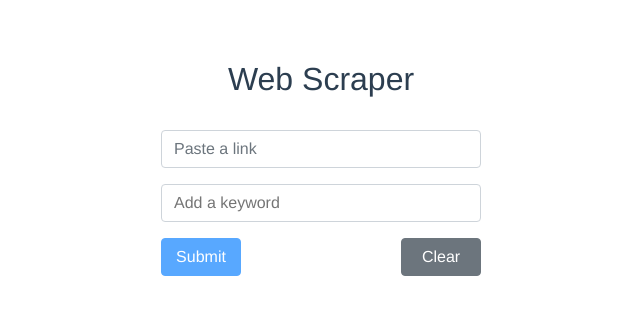
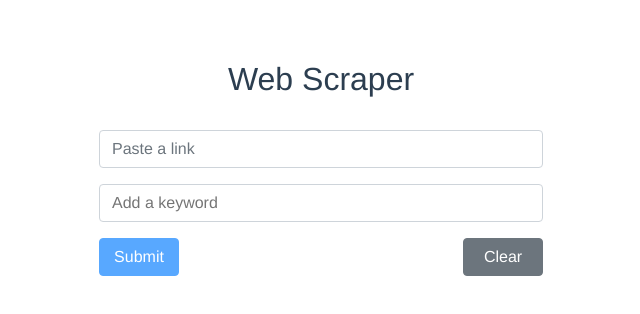
Before and after one commit to developer-mp/web_scraper, a Vue app in the folder client/: page / in a window 1280 px wide. Shown: the top 314 px of the page, without its empty margins (319-959 px from the left). Built offline with nearby package versions, Linux system fonts and the light colour scheme.

Commit message:
Updated UI

```diff
--- a/client/src/components/MainPage.vue
+++ b/client/src/components/MainPage.vue
@@ -1,41 +1,30 @@
 <template>
-  <div
-    style="
-      display: flex;
-      flex-direction: column;
-      align-items: center;
-      justify-content: center;
-    "
-  >
-    <h2 style="margin-bottom: 1em">Web Scraper</h2>
-    <div style="width: 25%">
-      <div style="margin-bottom: 1em">
+  <div class="container">
+    <h2 class="header">Web Scraper</h2>
+    <div class="form-wrapper">
+      <div class="form-input">
         <b-form-input
           v-model="url"
           type="text"
           placeholder="Paste a link"
-          class="input-focus"
         ></b-form-input>
       </div>
       <div>
         <b-form-tags
-          input-id="tags-basic"
           v-model="keywords"
           type="text"
           placeholder="Add a keyword"
         ></b-form-tags>
       </div>
-      <div
-        style="display: flex; justify-content: space-between; margin-top: 1em"
-      >
+      <div class="button-container">
         <b-button
           @click="submitLink"
           variant="primary"
-          style="width: 5em"
+          class="button"
           :disabled="isSubmitDisabled"
           >Submit</b-button
         >
-        <b-button @click="clearFields" variant="secondary" style="width: 5em"
+        <b-button @click="clearFields" variant="secondary" class="button"
           >Clear</b-button
         >
       </div>
@@ -47,40 +36,75 @@
       @hidden="cancelPreview"
       hide-footer
     >
-      <div
-        class="d-block text-center"
-        style="margin-top: 2em"
-        v-if="!showPreviewResult"
-      >
+      <div class="preview">
+        <div v-if="!showPreviewResult">
           <div>The scraping process has been completed successfully.</div>
           <div>Do you want to preview the result?</div>
         </div>
-      <div v-if="showPreviewResult">
+        <div
+          v-if="showPreviewResult"
+          style="text-align: justify; text-justify: auto"
+        >
           <p v-for="(sentence, index) in sentences" :key="index">
             {{ sentence }}
           </p>
         </div>
-      <div
-        style="display: flex; justify-content: space-between; margin-top: 2em"
-      >
-        <b-button
-          class="mt-3"
-          style="width: 5em"
-          variant="primary"
-          @click="previewResult"
+      </div>
+      <div class="preview-button">
+        <b-button class="button mt-3" variant="primary" @click="previewResult"
           >Preview</b-button
         >
-        <b-button
-          class="mt-3"
-          style="width: 5em"
-          variant="secondary"
-          @click="cancelPreview"
+        <b-button class="button mt-3" variant="secondary" @click="cancelPreview"
           >Cancel</b-button
         >
       </div>
     </b-modal>
   </div>
 </template>
+
+<style>
+.container {
+  display: flex;
+  flex-direction: column;
+  align-items: center;
+  justify-content: center;
+}
+
+.header {
+  margin-bottom: 1em;
+}
+
+.form-wrapper {
+  width: 40%;
+}
+
+.form-input {
+  margin-bottom: 1em;
+}
+.button-container {
+  display: flex;
+  justify-content: space-between;
+  margin-top: 1em;
+}
+
+.button {
+  width: 5em;
+}
+
+.preview {
+  min-height: 7em;
+  text-align: center;
+  display: flex;
+  flex-direction: column;
+  align-items: center;
+  justify-content: center;
+}
+
+.preview-button {
+  display: flex;
+  justify-content: space-between;
+}
+</style>
 
 <script>
 import axios from "axios";
```
Also changed, not shown: 1 other file (tests, documents, lock files or other folders). Lines whose indentation alone changed are shown as unchanged.
